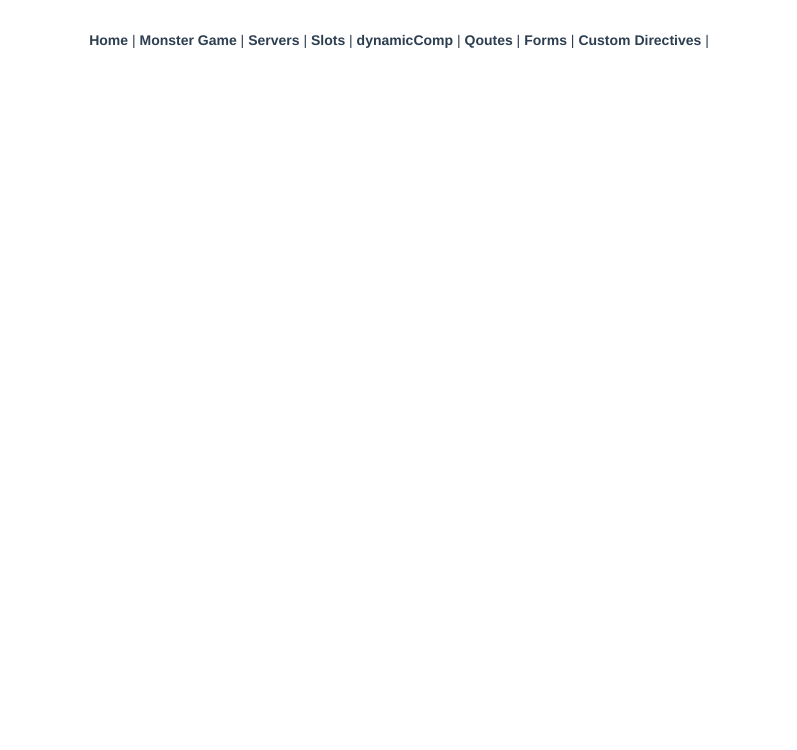
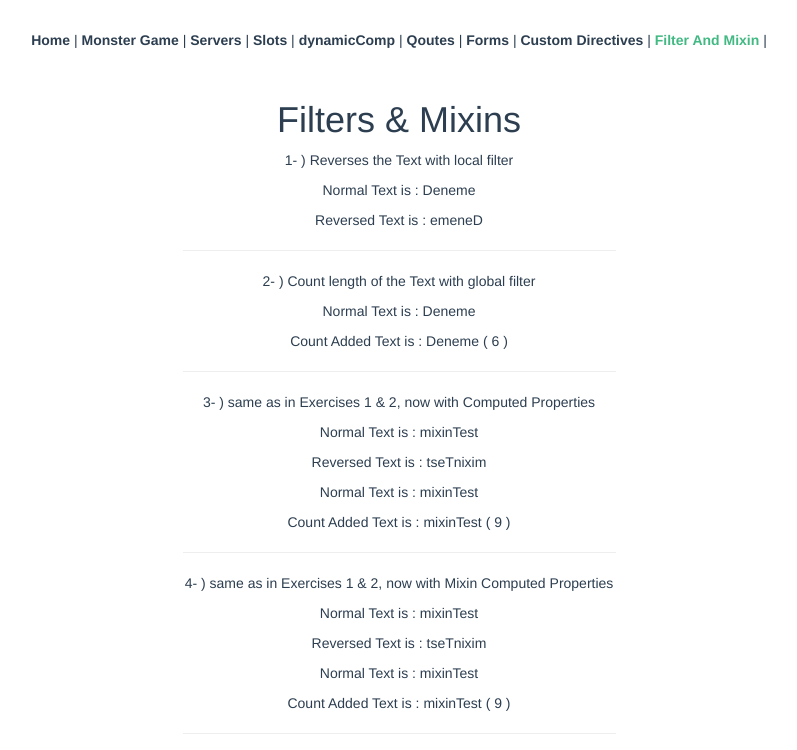
Before and after one commit to salmanorak/vuejs-Tutorials, a Vue app: page /filterandmixin in a window 1280 px wide. Shown: the top 750 px of the page, without its empty margins (241-1038 px from the left). Built offline with nearby package versions, Linux system fonts and the light colour scheme; a web font is replaced by a local one.

Commit message:
mixins and filter

```diff
--- a/src/App.vue
+++ b/src/App.vue
@@ -9,6 +9,7 @@
       <router-link to="/quotes">Qoutes</router-link>  |
       <router-link to="/forms">Forms</router-link>  |
       <router-link to="/customdirectives">Custom Directives</router-link>  |
+      <router-link to="/filterandmixin">Filter And Mixin</router-link>  |
     </div>
     <router-view/>
   </div>
--- a/src/main.js
+++ b/src/main.js
@@ -7,6 +7,8 @@ Vue.config.productionTip = false;
 
 export const EventBus = new Vue();
 
+Vue.filter('addCountLength', function (value) { return value + ' ( ' + value.length + ' )'; })
+
 new Vue({
   router,
   store,
--- /dev/null
+++ b/src/reverse.js
@@ -0,0 +1,10 @@
+export const exMixin = {
+  computed: {
+    reversedTextinMixin () {
+      return this.text4.split('').reverse().join('');
+    },
+    addCountTextinMixin () {
+      return this.text4 + ' ( ' + this.text4.length + ' )'
+    }
+  }
+}
--- a/src/router.js
+++ b/src/router.js
@@ -8,6 +8,7 @@ import Quotes from '@/views/Qoutes.vue'
 import Forms from '@/views/Forms.vue'
 import CustomDirectives from '@/views/CustomDirectives.vue'
 import Home from '@/views/Home.vue'
+import FilterAndMixin from '@/views/FilterAndMixin.vue'
 
 Vue.use(Router)
 
@@ -53,6 +54,11 @@ export default new Router({
       path: '/customdirectives',
       name: 'CustomDirectives',
       component: CustomDirectives
+    },
+    {
+      path: '/filterandmixin',
+      name: 'FilterAndMixin',
+      component: FilterAndMixin
     }
   ]
 })
--- /dev/null
+++ b/src/views/FilterAndMixin.vue
@@ -0,0 +1,77 @@
+<template>
+    <div class="container">
+        <div class="row">
+            <div class="col-xs-12 col-sm-8 col-sm-offset-2 col-md-6 col-md-offset-3">
+                <h1>Filters & Mixins</h1>
+                <!-- Exercise 1) -->
+                <!-- Build a local Filter which reverses the Text it is applied on -->
+                <p>1- ) Reverses the Text with local filter</p>
+                <p> Normal Text is : {{text}}</p>
+                <p>Reversed Text is :  {{text | reverse}}</p>
+                <hr/>
+
+                <!-- Exercise 2 -->
+                <!-- Build a global Filter which counts the length of a word and it appends it -->
+                <!-- Like this: "Test" => Gets Filtered to => "Test (4)" -->
+                <p>2- ) Count length of the Text with global filter</p>
+                <p> Normal Text is : {{text}}</p>
+                <p>Count Added Text is :  {{text | addCountLength}}</p>
+                <hr/>
+
+                <!-- Exercise 3 -->
+                <!-- Do the same as in Exercises 1 & 2, now with Computed Properties -->
+                <p>3- ) same as in Exercises 1 & 2, now with Computed Properties</p>
+                <p> Normal Text is : {{text4}}</p>
+                <p>Reversed Text is :  {{reversedText}}</p>
+                <p> Normal Text is : {{text4}}</p>
+                <p>Count Added Text is :  {{addCountText}}</p>
+                <hr/>
+
+                 <!-- Exercise 4 -->
+                <!-- Share the Computed Property rebuilding Exercise 2 via a Mixin -->
+                <p>4- ) same as in Exercises 1 & 2, now with Mixin Computed Properties</p>
+                <p> Normal Text is : {{text4}}</p>
+                <p>Reversed Text is :  {{reversedTextinMixin}}</p>
+                <p> Normal Text is : {{text4}}</p>
+                <p>Count Added Text is :  {{addCountTextinMixin}}</p>
+                <hr/>
+            </div>
+        </div>
+    </div>
+</template>
+
+<script>
+import {exMixin} from '@/reverse'
+    export default {
+       mixins:[exMixin],
+       data(){
+            return {
+                text: 'Deneme',
+                text4 : 'mixinTest'
+            }
+        },
+        filters:{
+            reverse(value){
+                if(typeof (value) == 'string'){
+                    return value.split("").reverse().join("");
+                }else{
+                    return value
+                }
+
+            }
+        },
+        computed: {
+            reversedText (){
+                return this.text4.split("").reverse().join("");
+            }
+        ,
+            addCountText(){
+                return this.text4 + ' ( ' + this.text4.length + ' )';
+
+        }
+        }
+    }
+</script>
+
+<style>
+</style>
```
